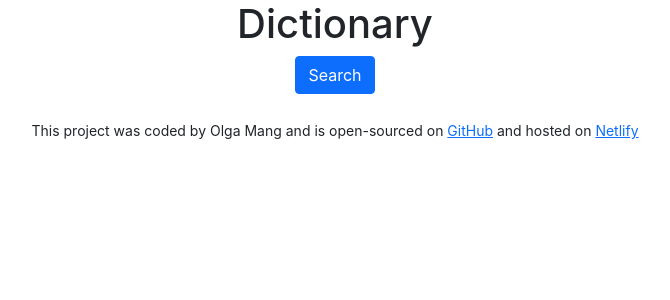
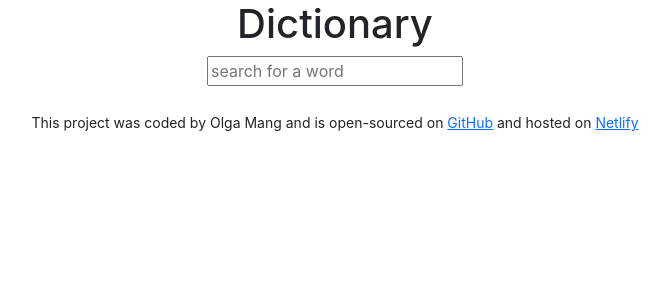
Before and after one commit to Ligeia1/react-dictionary-app, a React (Create React App) app: page / in a window 1280 px wide. Shown: the top 300 px of the page, without its empty margins (305-975 px from the left). Built offline with nearby package versions, Linux system fonts and the light colour scheme.

Commit message:
Added search engine

```diff
--- a/src/App.js
+++ b/src/App.js
@@ -1,11 +1,13 @@
 import "./App.css";
+import Dictionary from "./Dictionary";
 
 function App() {
   return (
     <div className="App">
       <div className="container">
         <h1>Dictionary</h1>
-        <div className="btn btn-primary">Search</div>
+
+        <Dictionary />
       </div>
       <footer className="text-center mt-4">
         <small>
--- /dev/null
+++ b/src/Dictionary.js
@@ -0,0 +1,27 @@
+import React, { useState } from "react";
+import "./Dictionary.css";
+
+export default function Dictionary() {
+  let [keyword, setKeyword] = useState("");
+
+  function searchKeyword(event) {
+    event.preventDefault();
+    alert(`Searching for ${keyword}`);
+  }
+
+  function updateKeyword(event) {
+    setKeyword(event.target.value);
+  }
+
+  return (
+    <div className="Dictionary">
+      <form onSubmit={searchKeyword}>
+        <input
+          type="search"
+          placeholder="search for a word"
+          onChange={updateKeyword}
+        />
+      </form>
+    </div>
+  );
+}
```
Also changed, not shown: src/Dictionary.css (added).
